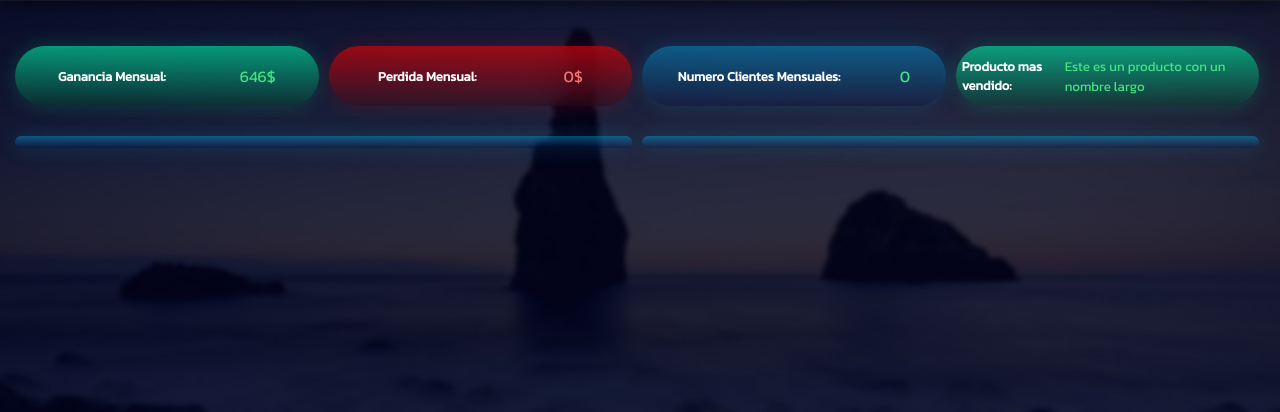
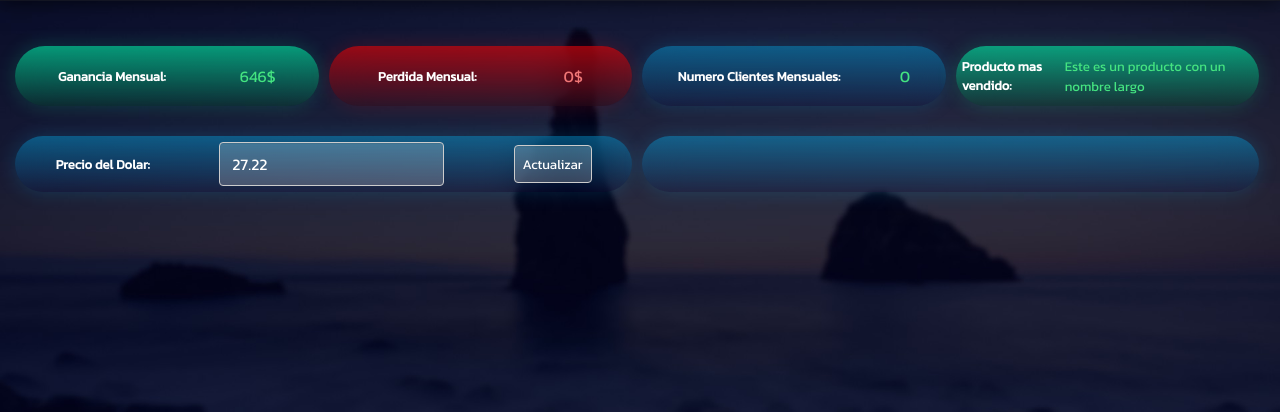
Before and after one commit to ASTRODESING/sistema-administrativo-beta, a Django app: page /dashboard/ in a window 1280 px wide. Shown: the part 89-501 px from the top of the page. Run offline with Django 4.2, Linux system fonts and the light colour scheme; a user stored in the database is signed in; data comes from the database, SQL or seed files in the repository; both versions use the stored data as it was after the commit; some web fonts are replaced.

Commit message:
beta v-0.1.39

```diff
--- a/login/models.py
+++ b/login/models.py
@@ -6,3 +6,6 @@ from django.contrib.auth.models import User
 class Usuario(User):
     is_gerente= models.BooleanField(default=False)
     is_cajero= models.BooleanField(default=True)
+
+class PrecioDolar(models.Model):
+    precio= models.FloatField(default=1)
--- a/login/templates/dashboard.html
+++ b/login/templates/dashboard.html
@@ -25,7 +25,14 @@
         </div>
     </div>
     <div class="fila">
-        <div class="contenedor"></div>
+        <div class="contenedor">
+            <form action="" method="POST">
+                {%csrf_token%}
+                <h1>Precio del Dolar:</h1>
+                <input type="number" step="0.01" name="preciodolar" id="preciodolar" value="{{precio_dolar.precio}}">
+                <button type="submit"> Actualizar </button>
+            </form>
+        </div>
         <div class="contenedor"></div>
     </div>
 </div>
--- a/login/views.py
+++ b/login/views.py
@@ -2,9 +2,10 @@ from django.shortcuts import render, redirect
 from django.contrib.auth import authenticate, login, logout
 from django.contrib.auth.decorators import login_required
 from django.contrib.auth.views import LoginView
-from compras.models import OrdenDeCompra, Proveedor, Perdida
+from compras.models import Perdida
 from items.models import Producto
-from ventas.models import Cliente, Ganancias, NumeroDeClientes
+from ventas.models import Ganancias, NumeroDeClientes
+from .models import PrecioDolar
 from datetime import date
 from django.db.models import Max, Sum
 
@@ -59,18 +60,35 @@ def dashboard(request):
     ganancias_mensual = Ganancias.objects.filter(mes=date.today().month).aggregate(Sum('ganancia'))
     perdida_mensual = Perdida.objects.filter(mes=date.today().month).aggregate(Sum('perdida'))
     clientes_mensual = NumeroDeClientes.objects.filter(mes=date.today().month).aggregate(Sum('numero_clientes'))
+    precio_dolar = PrecioDolar.objects.all().first()
 
+    if request.method == 'GET':
+        return render(
+            request,
+            "dashboard.html",
+            {
+                'ganancia_mensual':ganancias_mensual['ganancia__sum'],
+                'perdida_mensual': perdida_mensual['perdida__sum'],
+                'cliente_mensual': clientes_mensual['numero_clientes__sum'],
+                'producto_mas_vendido':producto,
+                'precio_dolar':precio_dolar
+            },
+        )
+    else:
+        precio_dolar.precio = float(request.POST['preciodolar'])
+        precio_dolar.save()
+        return render(
+            request,
+            "dashboard.html",
+            {
+                'ganancia_mensual':ganancias_mensual['ganancia__sum'],
+                'perdida_mensual': perdida_mensual['perdida__sum'],
+                'cliente_mensual': clientes_mensual['numero_clientes__sum'],
+                'producto_mas_vendido':producto,
+                'precio_dolar':precio_dolar
+            },
+        )
 
-    return render(
-        request,
-        "dashboard.html",
-        {
-            'ganancia_mensual':ganancias_mensual['ganancia__sum'],
-            'perdida_mensual': perdida_mensual['perdida__sum'],
-            'cliente_mensual': clientes_mensual['numero_clientes__sum'],
-            'producto_mas_vendido':producto
-        },
-    )
 
 
 @login_required
--- a/static/css/dashboard.css
+++ b/static/css/dashboard.css
@@ -62,3 +62,45 @@
 .producto{
     font-size: smaller !important;
 }
+input{
+    display: inline-block;
+    height: 44px;
+    padding: 6px 12px;
+    font-size: 16px;
+    line-height: 1.428571429;
+    color: #ffffff;
+    vertical-align: middle;
+    background-color: #ffffff36;
+    background-image: none;
+    border: 1px solid #ccc;
+    border-radius: 4px;
+    box-shadow: inset 0 1px 1px rgba(0, 0, 0, .075);
+    transition: border-color ease-in-out .15s, box-shadow ease-in
+}
+input:focus{
+    border-color: #66afe9;
+    outline: 0;
+    box-shadow: inset 0 1px 1px rgba(0, 0, 0, .075), 0 0 8px rgba(102, 175, 233, .6);
+}
+form{
+    width: 100%;
+    display: flex;
+    flex-direction: row;
+    justify-content: space-around;
+    align-items: center;
+}
+button{
+    color: #ffffff;
+    vertical-align: middle;
+    background-color: #ffffff36;
+    background-image: none;
+    border: 1px solid #ccc;
+    border-radius: 4px;
+    box-shadow: inset 0 1px 1px rgba(0, 0, 0, .075);
+    transition: all 0.3s;
+    padding: 8px;
+}
+button:hover{
+    background-color: #3155f736;
+    transition: all 0.3s;
+}
--- a/static/css/ventas.css
+++ b/static/css/ventas.css
@@ -138,3 +138,8 @@ a{
 .select2-selection__renderede{
     margin: 10px !important ;
 }
+.fila{
+    display: flex;
+    flex-direction: row;
+    justify-content: space-around   ;
+}
--- a/static/js/caja.js
+++ b/static/js/caja.js
@@ -222,11 +222,12 @@ function calculo() {
 
 function calculo_total(evt) {
     evt.preventDefault();
+
+    var precio_dolar = document.getElementById('preciodolar').innerHTML;
     var fila_productos = document.getElementById("tabla_productos");
     var subtotal = fila_productos.getElementsByClassName("subtotal");
 
     var total = 0
-
     for (let i = 0; i < subtotal.length; i++) {
 
             total += parseFloat(subtotal[i].textContent);
@@ -235,5 +236,6 @@ function calculo_total(evt) {
 
 
     }
-    document.getElementById('total').innerHTML = total_formateado
+    document.getElementById('total').innerHTML = String(total_formateado) + "$"
+    document.getElementById('total-bolivares').innerHTML = "Bs. " +(total * parseFloat(precio_dolar)).toFixed(2)
 }
--- a/ventas/templates/nuevocliente.html
+++ b/ventas/templates/nuevocliente.html
@@ -17,7 +17,7 @@
                placeholder="Ingrese numero cedula / rif">
             <div class="botones">
                 <input class="anadir" type="submit" value=" Agregar ">
-                <a class="anadir btn2" href="{% url 'panel_ventas' %}"> Volver</a>
+                <a class="anadir btn2" href="{% url 'caja' %}"> Volver</a>
             </div>
             <p>{{status}}</p>
 
```
Also changed, not shown: ventas/templates/caja.html (+8 -1 lines), ventas/templates/pdf.html (+6 -6 lines), ventas/views.py (+6 -2 lines), compras/migrations/0006_alter_perdida_dia.py (added), db.sqlite3, login/migrations/0003_preciodolar.py (added), login/migrations/0004_alter_preciodolar_precio.py (added), ventas/migrations/0008_alter_ganancias_dia_alter_numerodeclientes_dia.py (added).
